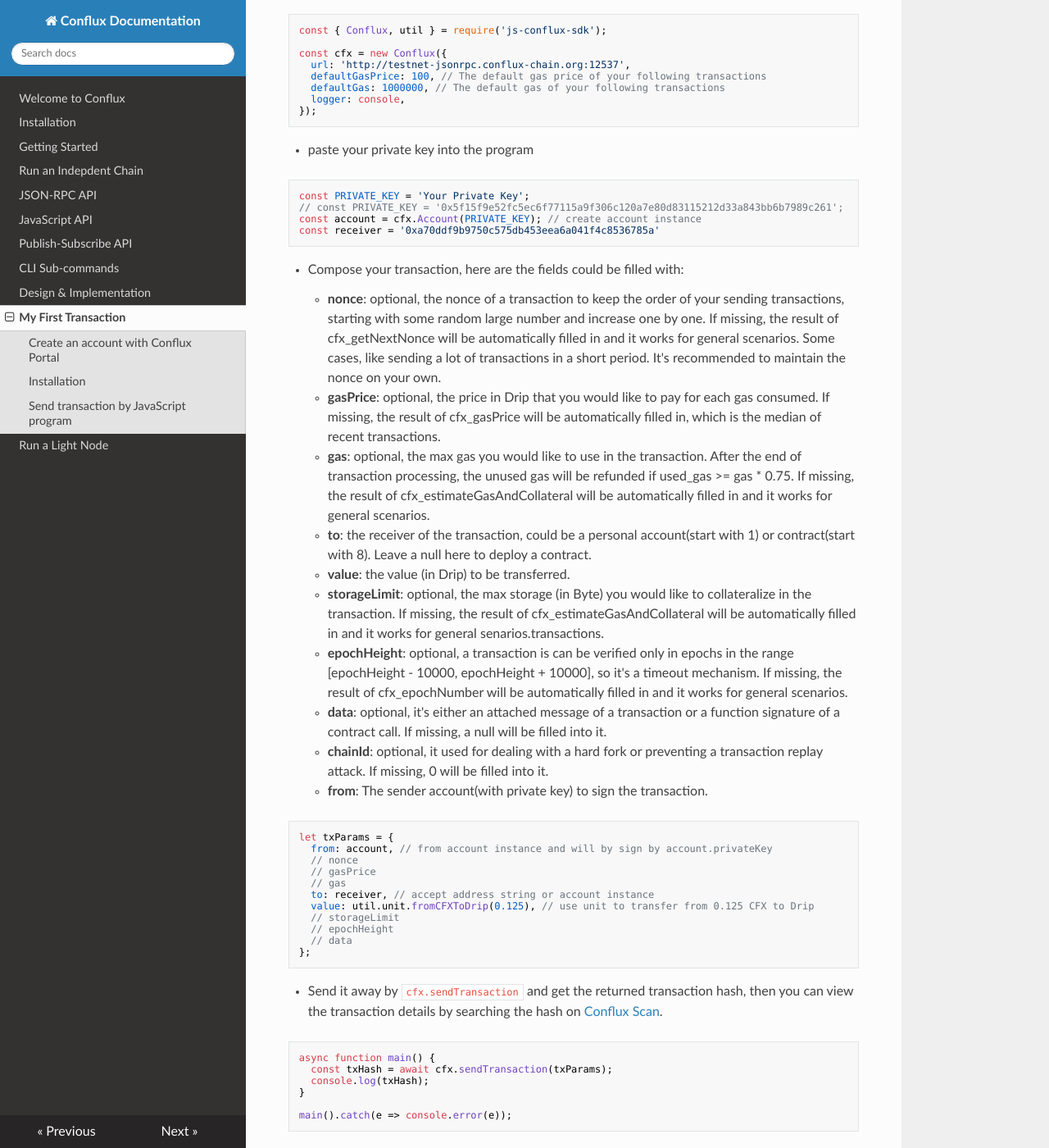
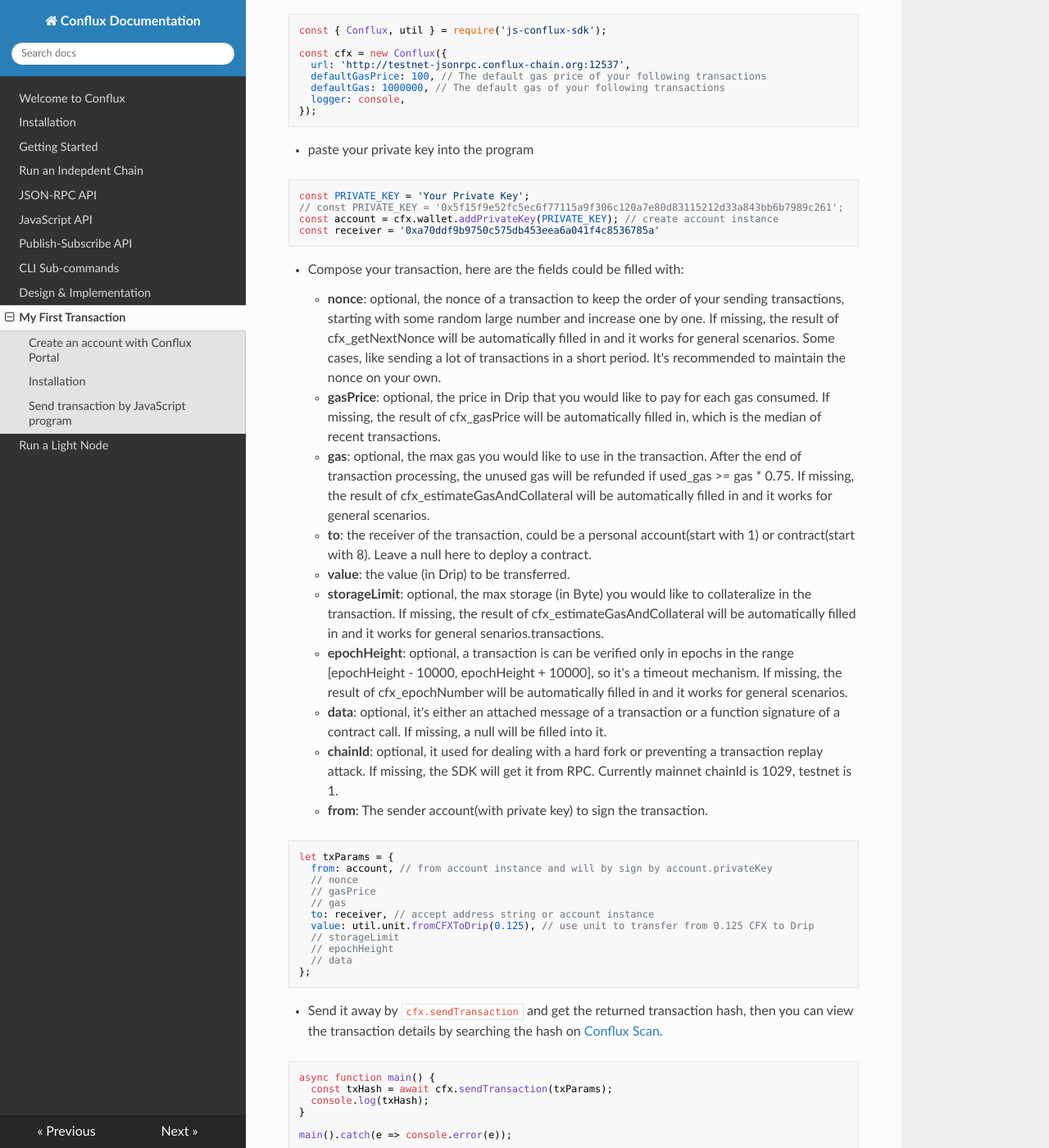
Before and after one commit to Conflux-Chain/conflux-doc, an MkDocs documentation site: the page built from docs/send_transaction.md, in a window 1280 px wide and 1400 px high, scrolled down 937 px. Shown: the whole window at 82% size. Built offline with MkDocs 1.6.1, drawn with Linux system fonts in a browser that asks for light colours; nearby versions of some CDN libraries.

Commit message:
Update send_transaction.md

````diff
--- a/docs/send_transaction.md
+++ b/docs/send_transaction.md
@@ -56,7 +56,7 @@
 ```javascript
 const PRIVATE_KEY = 'Your Private Key';
 // const PRIVATE_KEY = '0x5f15f9e52fc5ec6f77115a9f306c120a7e80d83115212d33a843bb6b7989c261';
-const account = cfx.Account(PRIVATE_KEY); // create account instance
+const account = cfx.wallet.addPrivateKey(PRIVATE_KEY); // create account instance
 const receiver = '0xa70ddf9b9750c575db453eea6a041f4c8536785a'
 ```
 
@@ -70,7 +70,7 @@
 	* **storageLimit**: optional, the max storage (in Byte) you would like to collateralize in the transaction. If missing, the result of cfx_estimateGasAndCollateral will be automatically filled in and it works for general senarios.transactions.
 	* **epochHeight**: optional, a transaction is can be verified only in epochs in the range [epochHeight - 10000, epochHeight + 10000], so it's  a timeout mechanism. If missing, the result of cfx_epochNumber will be automatically filled in and it works for general scenarios.
 	* **data**: optional, it's either an attached message of a transaction or a function signature of a contract call. If missing, a null will be filled into it.
-	* **chainId**: optional, it used for dealing with a hard fork or preventing a transaction replay attack. If missing, 0 will be filled into it.
+	* **chainId**: optional, it used for dealing with a hard fork or preventing a transaction replay attack. If missing, the SDK will get it from RPC. Currently mainnet chainId is 1029, testnet is 1.
 	* **from**: The sender account(with private key) to sign the transaction.
 
 ```javascript
````
